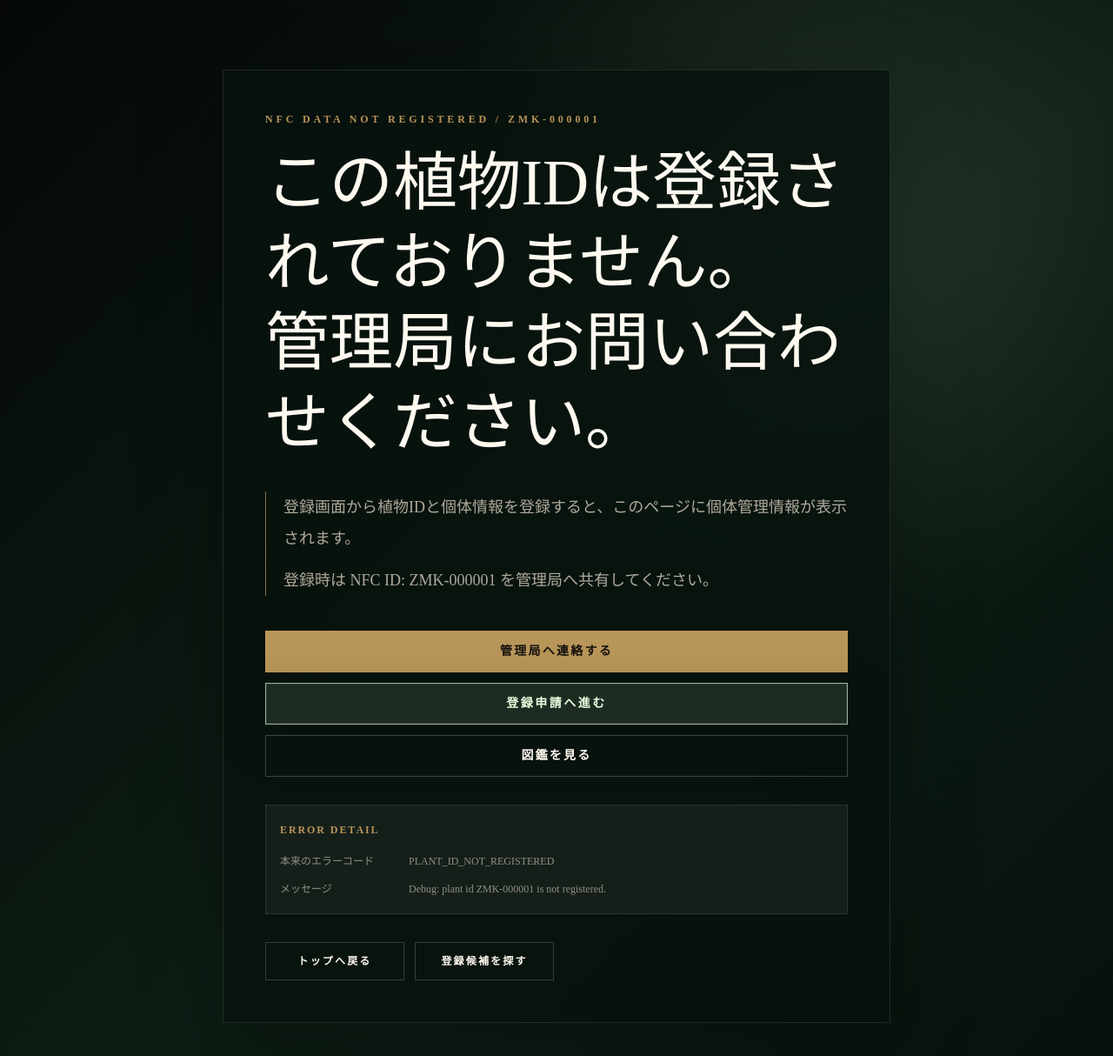
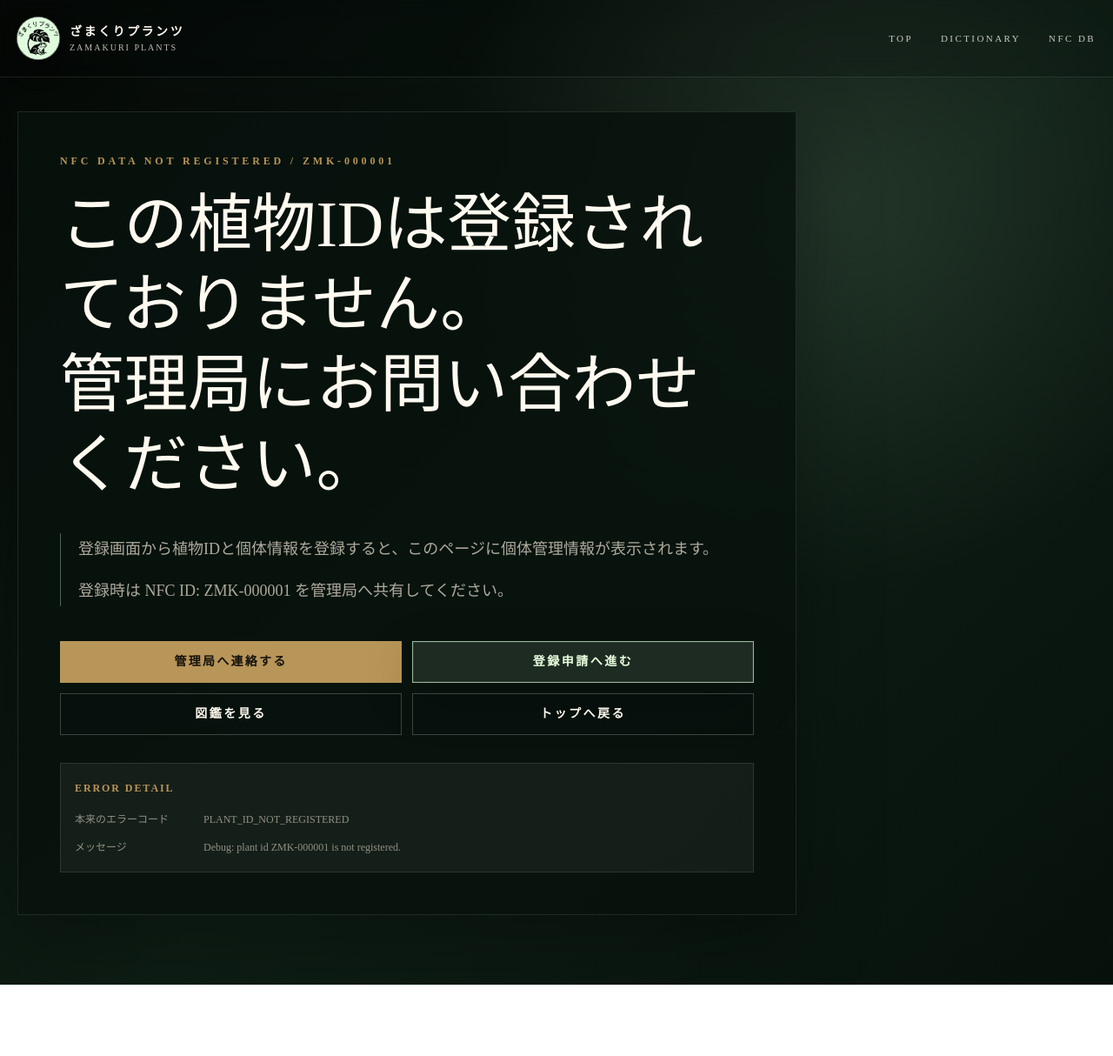
Before and after one commit to kumag36/aroid-nfc, a Next.js app: page /i/ZMK-000001 in a window 1280 px wide. Shown: the top 1214 px of the page at 87% size. After the commit the page ends 1132 px from the top, so only its background shows below. Built offline with nearby package versions, Linux system fonts and the light colour scheme; no server answers; the database is empty.

Commit message:
Unify pages with homepage brand tone

```diff
--- /dev/null
+++ b/app/components/BrandHeader.tsx
@@ -0,0 +1,34 @@
+import Image from 'next/image'
+import Link from 'next/link'
+
+const navItems = [
+  { href: '/', label: 'TOP' },
+  { href: '/dictionary', label: 'DICTIONARY' },
+  { href: '/register', label: 'NFC DB' },
+]
+
+export default function BrandHeader() {
+  return (
+    <header className="absolute inset-x-0 top-0 z-30 border-b border-[#fffaf0]/10 bg-[#050806]/18 px-5 py-5 text-[#fffaf0] backdrop-blur-md">
+      <div className="mx-auto flex max-w-7xl items-center justify-between">
+        <Link href="/" className="flex items-center gap-3">
+          <span className="relative block h-12 w-12 overflow-hidden rounded-full bg-[#d9ffd8] shadow-[0_10px_30px_rgba(0,0,0,0.22)] ring-1 ring-[#fffaf0]/45">
+            <Image src="/brand/zamakuri-logo.png" alt="" fill className="object-cover" sizes="48px" />
+          </span>
+          <span>
+            <span className="block text-sm font-semibold tracking-[0.18em]">ざまくりプランツ</span>
+            <span className="block text-[10px] tracking-[0.2em] opacity-75">ZAMAKURI PLANTS</span>
+          </span>
+        </Link>
+
+        <nav className="hidden items-center gap-8 text-[11px] tracking-[0.22em] md:flex">
+          {navItems.map((item) => (
+            <Link key={item.href} href={item.href} className="text-[#fffaf0]/78 transition hover:text-[#d9ffd8]">
+              {item.label}
+            </Link>
+          ))}
+        </nav>
+      </div>
+    </header>
+  )
+}
--- a/app/i/[uid]/page.tsx
+++ b/app/i/[uid]/page.tsx
@@ -1,4 +1,5 @@
 import Link from 'next/link'
+import BrandHeader from '@/app/components/BrandHeader'
 import ProtectedPhoneLink from './ProtectedPhoneLink'
 
 type ItemRow = {
@@ -18,7 +19,6 @@ type IndividualPageProps = {
     uid: string
   }>
 }
-
 
 export const dynamic = 'force-dynamic'
 
@@ -86,10 +86,34 @@ async function fetchItem(uid: string): Promise<{
   }
 }
 
+function PrimaryLink({ href, children }: { href: string; children: React.ReactNode }) {
+  return (
+    <Link
+      href={href}
+      className="inline-flex min-h-12 items-center justify-center border border-[#d9ffd8]/65 bg-[#d9ffd8]/10 px-7 text-sm font-semibold tracking-[0.18em] text-[#eaffdf] shadow-[inset_0_0_0_1px_rgba(217,255,216,0.08),0_18px_60px_rgba(0,0,0,0.18)] transition duration-300 hover:-translate-y-0.5 hover:bg-[#d9ffd8] hover:text-[#07110c]"
+    >
+      {children}
+    </Link>
+  )
+}
+
+function SecondaryLink({ href, children }: { href: string; children: React.ReactNode }) {
+  return (
+    <Link
+      href={href}
+      className="inline-flex min-h-12 items-center justify-center border border-[#fffaf0]/22 bg-[#050806]/10 px-7 text-sm font-semibold tracking-[0.18em] text-[#fffaf0] transition duration-300 hover:-translate-y-0.5 hover:border-[#d9ffd8]/55"
+    >
+      {children}
+    </Link>
+  )
+}
+
 function EmptyState({ uid, error }: { uid: string; error: NfcError | null }) {
   return (
-    <main className="grid min-h-screen place-items-center bg-[radial-gradient(circle_at_75%_20%,rgba(217,255,216,0.11),transparent_34%),linear-gradient(135deg,#050806_0%,#0d1d14_54%,#07110c_100%)] px-5 py-20 text-[#fffaf0] [font-family:'Yu_Mincho','Hiragino_Mincho_ProN','Noto_Serif_JP',serif]">
-      <section className="w-full max-w-3xl border border-[#fffaf0]/10 bg-[#07120d]/86 p-8 shadow-[0_24px_90px_rgba(0,0,0,0.28)] md:p-12">
+    <main className="min-h-screen bg-[radial-gradient(circle_at_75%_20%,rgba(217,255,216,0.11),transparent_34%),linear-gradient(135deg,#050806_0%,#0d1d14_54%,#07110c_100%)] text-[#fffaf0] [font-family:'Yu_Mincho','Hiragino_Mincho_ProN','Noto_Serif_JP',serif]">
+      <BrandHeader />
+      <section className="mx-auto flex min-h-screen max-w-7xl items-center px-5 pb-20 pt-32">
+        <div className="w-full max-w-4xl border border-[#fffaf0]/10 bg-[#07120d]/86 p-8 shadow-[0_28px_90px_rgba(0,0,0,0.28)] md:p-12">
           <p className="mb-5 text-xs font-semibold tracking-[0.32em] text-[#b89558]">
             NFC DATA NOT REGISTERED / {uid}
           </p>
@@ -97,25 +121,16 @@ function EmptyState({ uid, error }: { uid: string; error: NfcError | null }) {
             この植物IDは登録されておりません。
             <span className="block">管理局にお問い合わせください。</span>
           </h1>
-        <div className="mt-8 border-l border-[#b89558]/70 pl-5 text-[15px] leading-8 text-[#d8d0bf]/80 md:text-lg md:leading-9">
+          <div className="mt-8 border-l border-[#d9ffd8]/35 pl-5 text-[15px] leading-8 text-[#d8d0bf]/80 md:text-lg md:leading-9">
             <p>登録画面から植物IDと個体情報を登録すると、このページに個体管理情報が表示されます。</p>
             <p className="mt-3">登録時は NFC ID: {uid} を管理局へ共有してください。</p>
           </div>
 
-        <div className="mt-10 grid gap-3">
+          <div className="mt-10 grid gap-3 sm:grid-cols-2">
             <ProtectedPhoneLink />
-          <Link
-            href={`/register?uid=${encodeURIComponent(uid)}`}
-            className="inline-flex min-h-12 items-center justify-center border border-[#d9ffd8]/65 bg-[#d9ffd8]/10 px-7 text-sm font-semibold tracking-[0.18em] text-[#eaffdf] shadow-[inset_0_0_0_1px_rgba(217,255,216,0.08),0_18px_60px_rgba(0,0,0,0.18)] transition duration-300 hover:-translate-y-0.5 hover:bg-[#d9ffd8] hover:text-[#07110c]"
-          >
-            登録申請へ進む
-          </Link>
-          <Link
-            href="/dictionary"
-            className="inline-flex min-h-12 items-center justify-center border border-[#fffaf0]/22 px-6 text-sm font-semibold tracking-[0.16em] text-[#fffaf0] transition duration-300 hover:-translate-y-0.5 hover:border-[#fffaf0]/55"
-          >
-            図鑑を見る
-          </Link>
+            <PrimaryLink href={`/register?uid=${encodeURIComponent(uid)}`}>登録申請へ進む</PrimaryLink>
+            <SecondaryLink href="/dictionary">図鑑を見る</SecondaryLink>
+            <SecondaryLink href="/">トップへ戻る</SecondaryLink>
           </div>
 
           <div className="mt-8 border border-[#fffaf0]/10 bg-[#fffaf0]/5 p-4 text-xs leading-6 text-[#d8d0bf]/64">
@@ -127,20 +142,6 @@ function EmptyState({ uid, error }: { uid: string; error: NfcError | null }) {
               <dd>{error?.message ?? 'Debug: unknown error'}</dd>
             </dl>
           </div>
-
-        <div className="mt-8 flex flex-wrap gap-3">
-          <Link
-            href="/"
-            className="inline-flex min-h-11 min-w-40 items-center justify-center border border-[#fffaf0]/18 px-5 text-xs font-semibold tracking-[0.18em] text-[#fffaf0] transition duration-300 hover:border-[#fffaf0]/55"
-          >
-            トップへ戻る
-          </Link>
-          <Link
-            href="/dictionary"
-            className="inline-flex min-h-11 min-w-40 items-center justify-center border border-[#fffaf0]/18 px-5 text-xs font-semibold tracking-[0.18em] text-[#fffaf0] transition duration-300 hover:border-[#fffaf0]/55"
-          >
-            登録候補を探す
-          </Link>
         </div>
       </section>
     </main>
@@ -156,8 +157,10 @@ export default async function Page({ params }: IndividualPageProps) {
   }
 
   return (
-    <main className="min-h-screen bg-[radial-gradient(circle_at_75%_20%,rgba(217,255,216,0.10),transparent_34%),linear-gradient(135deg,#050806_0%,#0d1d14_54%,#07110c_100%)] px-5 py-20 text-[#fffaf0] [font-family:'Yu_Mincho','Hiragino_Mincho_ProN','Noto_Serif_JP',serif]">
-      <section className="mx-auto max-w-5xl border border-[#fffaf0]/10 bg-[#07120d]/86 p-8 shadow-[0_24px_90px_rgba(0,0,0,0.26)] md:p-12">
+    <main className="min-h-screen bg-[radial-gradient(circle_at_75%_20%,rgba(217,255,216,0.10),transparent_34%),linear-gradient(135deg,#050806_0%,#0d1d14_54%,#07110c_100%)] text-[#fffaf0] [font-family:'Yu_Mincho','Hiragino_Mincho_ProN','Noto_Serif_JP',serif]">
+      <BrandHeader />
+      <section className="mx-auto flex min-h-screen max-w-7xl items-center px-5 pb-20 pt-32">
+        <div className="w-full max-w-5xl border border-[#fffaf0]/10 bg-[#07120d]/86 p-8 shadow-[0_28px_90px_rgba(0,0,0,0.26)] md:p-12">
           <p className="mb-5 text-xs font-semibold tracking-[0.32em] text-[#b89558]">
             NFC INDIVIDUAL / {uid}
           </p>
@@ -170,20 +173,9 @@ export default async function Page({ params }: IndividualPageProps) {
             </p>
           )}
           <div className="mt-10 flex flex-wrap gap-3">
-          {item.slug && (
-            <Link
-              href={`/dictionary/${item.slug}`}
-              className="inline-flex min-h-12 min-w-44 items-center justify-center border border-[#d9ffd8]/65 bg-[#d9ffd8]/10 px-7 text-sm font-semibold tracking-[0.18em] text-[#eaffdf] shadow-[inset_0_0_0_1px_rgba(217,255,216,0.08),0_18px_60px_rgba(0,0,0,0.18)]"
-            >
-              図鑑詳細へ
-            </Link>
-          )}
-          <Link
-            href="/dictionary"
-            className="inline-flex min-h-12 min-w-44 items-center justify-center border border-[#fffaf0]/22 px-6 text-sm font-semibold tracking-[0.16em] text-[#fffaf0]"
-          >
-            図鑑へ戻る
-          </Link>
+            {item.slug && <PrimaryLink href={`/dictionary/${item.slug}`}>図鑑詳細へ</PrimaryLink>}
+            <SecondaryLink href="/dictionary">図鑑へ戻る</SecondaryLink>
+          </div>
         </div>
       </section>
     </main>
--- a/app/nfc/[uid]/page.js
+++ b/app/nfc/[uid]/page.js
@@ -1,30 +1,8 @@
-import { supabase } from '@/lib/supabase'
 import { redirect } from 'next/navigation'
 
 export const dynamic = 'force-dynamic'
 
-export default async function Page({ params }) {
-  const { uid } = params
-
-  const { data } = await supabase
-    .from('nfc_tags')
-    .select('plant_id')
-    .eq('nfc_uid', uid)
-    .single()
-
-  if (!data || !data.plant_id) {
-    return <div style={{ color: '#fff' }}>タグ未登録</div>
-  }
-
-  const { data: plant } = await supabase
-    .from('plants')
-    .select('slug')
-    .eq('id', data.plant_id)
-    .single()
-
-  if (!plant) {
-    return <div style={{ color: '#fff' }}>植物なし</div>
-  }
-
-  redirect(`/plant/${plant.slug}`)
+export default async function LegacyNfcPage({ params }) {
+  const { uid } = await params
+  redirect(`/i/${uid}`)
 }
--- a/app/not-found.tsx
+++ b/app/not-found.tsx
@@ -1,9 +1,11 @@
 import Image from 'next/image'
 import Link from 'next/link'
+import BrandHeader from '@/app/components/BrandHeader'
 
 export default function NotFound() {
   return (
-    <main className="grid min-h-screen place-items-center overflow-hidden bg-[radial-gradient(circle_at_72%_18%,rgba(217,255,216,0.10),transparent_28%),linear-gradient(135deg,#050806_0%,#0d1d14_52%,#07110c_100%)] px-5 py-16 text-[#fffaf0] [font-family:'Yu_Mincho','Hiragino_Mincho_ProN','Noto_Serif_JP',serif]">
+    <main className="relative grid min-h-screen place-items-center overflow-hidden bg-[radial-gradient(circle_at_72%_18%,rgba(217,255,216,0.10),transparent_28%),linear-gradient(135deg,#050806_0%,#0d1d14_52%,#07110c_100%)] px-5 py-16 text-[#fffaf0] [font-family:'Yu_Mincho','Hiragino_Mincho_ProN','Noto_Serif_JP',serif]">
+      <BrandHeader />
       <section className="relative w-full max-w-4xl border border-[#fffaf0]/12 bg-[#08140f]/84 p-7 text-center shadow-[0_30px_100px_rgba(0,0,0,0.32)] md:p-12">
         <div className="mx-auto mb-7 grid h-28 w-28 place-items-center rounded-full bg-[#d9ffd8] p-3 shadow-[0_22px_70px_rgba(0,0,0,0.28)] ring-1 ring-[#fffaf0]/40 md:h-36 md:w-36">
           <div className="relative h-full w-full overflow-hidden rounded-full">
--- a/app/test/page.tsx
+++ b/app/test/page.tsx
@@ -1,3 +1,24 @@
+import Link from 'next/link'
+import BrandHeader from '@/app/components/BrandHeader'
+
 export default function Test() {
-  return <div>TEST OK</div>
+  return (
+    <main className="min-h-screen bg-[radial-gradient(circle_at_75%_20%,rgba(217,255,216,0.11),transparent_34%),linear-gradient(135deg,#050806_0%,#0d1d14_54%,#07110c_100%)] text-[#fffaf0] [font-family:'Yu_Mincho','Hiragino_Mincho_ProN','Noto_Serif_JP',serif]">
+      <BrandHeader />
+      <section className="mx-auto flex min-h-screen max-w-7xl items-center px-5 pb-20 pt-32">
+        <div className="w-full max-w-3xl border border-[#fffaf0]/10 bg-[#07120d]/86 p-8 shadow-[0_28px_90px_rgba(0,0,0,0.26)] md:p-12">
+          <p className="mb-5 text-xs font-semibold tracking-[0.32em] text-[#b89558]">SYSTEM CHECK</p>
+          <h1 className="text-[clamp(2.2rem,6vw,4.6rem)] font-medium leading-tight">TEST OK</h1>
+          <p className="mt-7 text-[15px] leading-8 text-[#d8d0bf]/78 md:text-lg md:leading-9">
+            表示確認用のページです。ブランドの世界観を崩さないよう、トップページと同じトーンで整えています。
+          </p>
+          <div className="mt-10 flex flex-wrap gap-3">
+            <Link href="/" className="inline-flex min-h-12 min-w-44 items-center justify-center border border-[#d9ffd8]/65 bg-[#d9ffd8]/10 px-7 text-sm font-semibold tracking-[0.18em] text-[#eaffdf] shadow-[inset_0_0_0_1px_rgba(217,255,216,0.08),0_18px_60px_rgba(0,0,0,0.18)] transition duration-300 hover:-translate-y-0.5 hover:bg-[#d9ffd8] hover:text-[#07110c]">
+              トップへ戻る
+            </Link>
+          </div>
+        </div>
+      </section>
+    </main>
+  )
 }
```
Also changed, not shown: app/dictionary/[slug]/page.tsx (+4 -11 lines), app/dictionary/page.tsx (+2 -30 lines), app/page.tsx (+3 -31 lines), app/register/page.tsx (+2 -14 lines), next.config.js (+7 -2 lines), public/history/future.jpg. Lines whose indentation alone changed are shown as unchanged.
